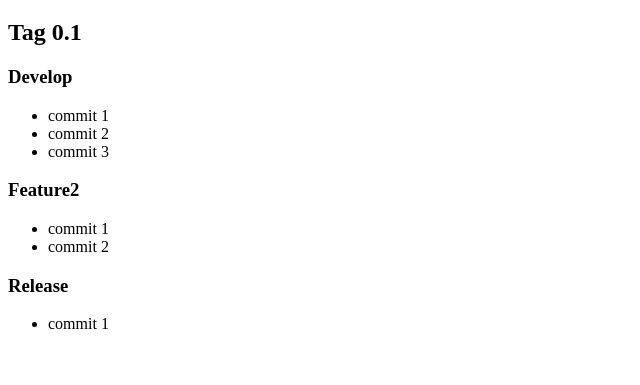
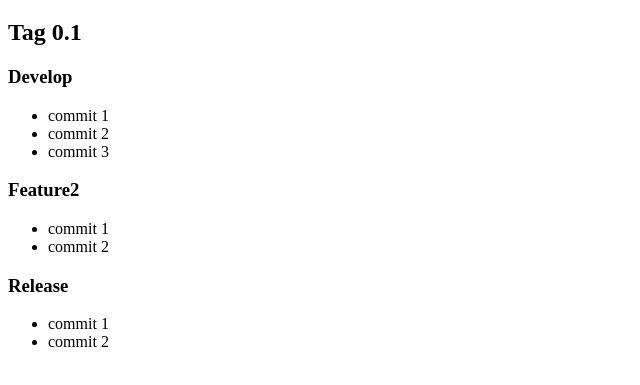
Before and after one commit to PMenchen/UT02-Git2021, a plain HTML site: page index.html in a window 1280 px wide. Shown: the part 61-446 px from the top of the page, without its empty margins (0-640 px from the left). Drawn offline with Linux system fonts and the light colour scheme.

Commit message:
Commit 2 rama release

```diff
--- a/index.html
+++ b/index.html
@@ -27,6 +27,7 @@
     <h3>Release</h3>
     <ul>
         <li>commit 1</li>
+        <li>commit 2</li>
     </ul>
 </body>
 </html>
```
